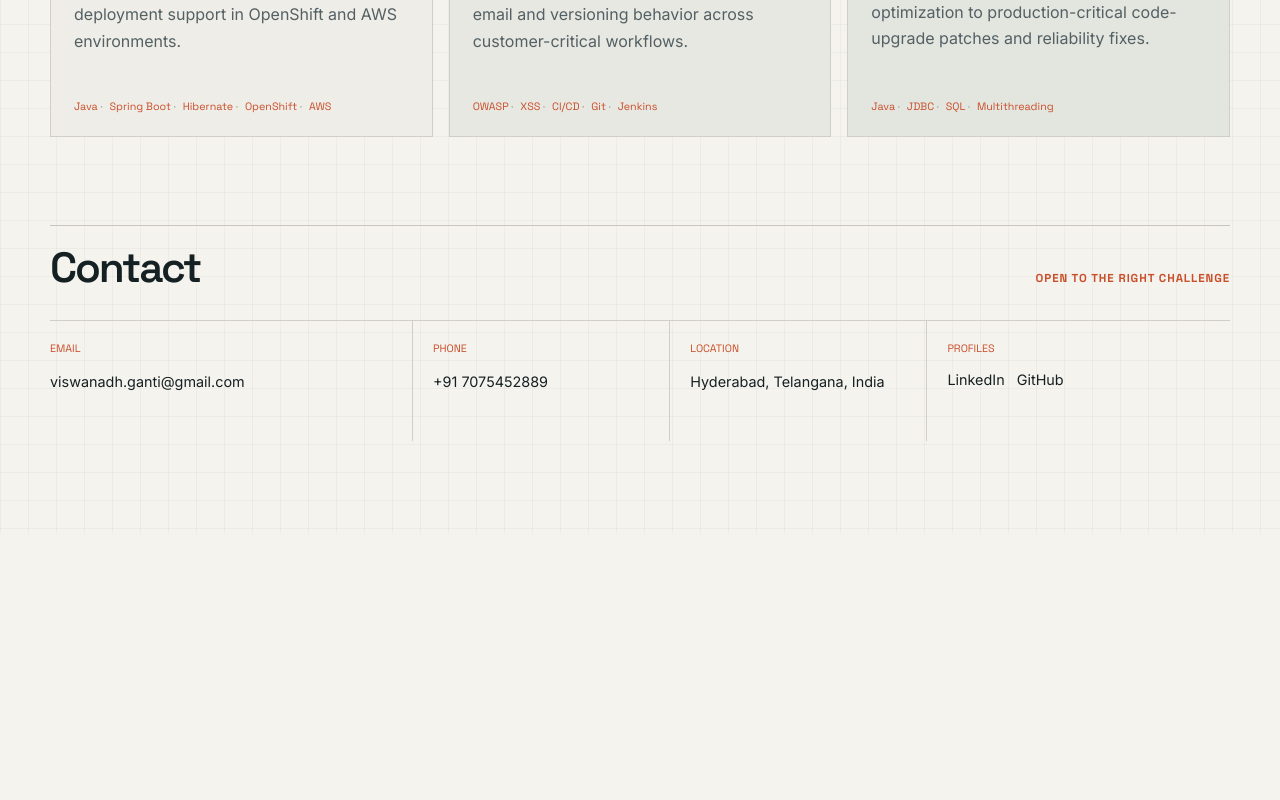
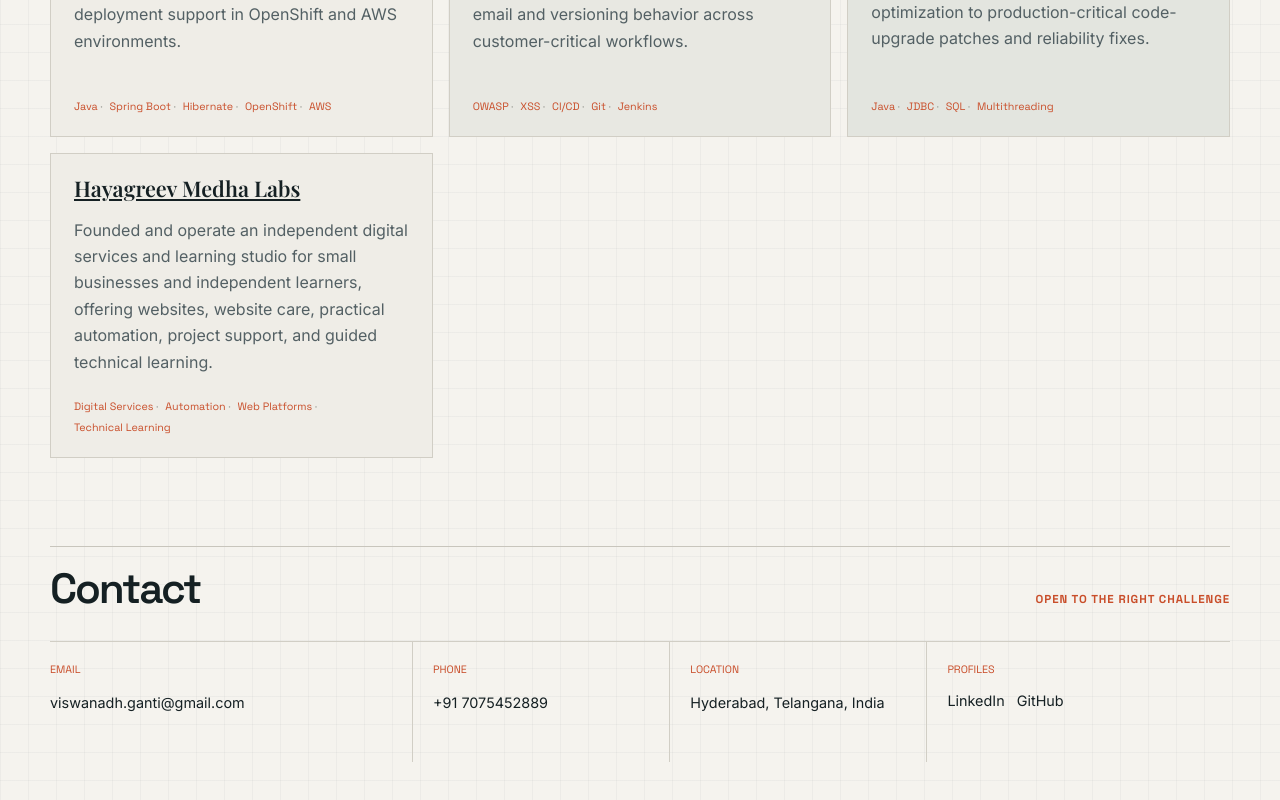
Before and after one commit to Viswanadh-Ganti/my-portfolio, a React (Vite) app: page / in a window 1280 px wide. Shown: the part 3252-4052 px from the top of the page. Before the commit the page ends 3785 px from the top, so only its background shows below. Built offline with nearby package versions, Linux system fonts and the light colour scheme; a web font is replaced by a local one.

Commit message:
Included enterprise info

```diff
--- a/src/components/Project.jsx
+++ b/src/components/Project.jsx
@@ -17,6 +17,13 @@
       'Built and maintained modules for a high-throughput package-sorting platform, applying multithreading, JDBC, and SQL optimization to production-critical code-upgrade patches and reliability fixes.',
     tech: ['Java', 'JDBC', 'SQL', 'Multithreading'],
   },
+  {
+    title: 'Hayagreev Medha Labs',
+    description:
+      'Founded and operate an independent digital services and learning studio for small businesses and independent learners, offering websites, website care, practical automation, project support, and guided technical learning.',
+    tech: ['Digital Services', 'Automation', 'Web Platforms', 'Technical Learning'],
+    url: 'https://hayagreev-medha-labs.vercel.app/',
+  },
 ]
 
 export default function Projects() {
@@ -30,7 +37,9 @@
       <div className="projects-grid">
         {projects.map((project) => (
           <article className="project-card" key={project.title}>
-            <h3>{project.title}</h3>
+            <h3>
+              {project.url ? <a href={project.url} target="_blank" rel="noreferrer">{project.title}</a> : project.title}
+            </h3>
             <p>{project.description}</p>
             <div className="project-tech">
               {project.tech.map((item) => (
```
